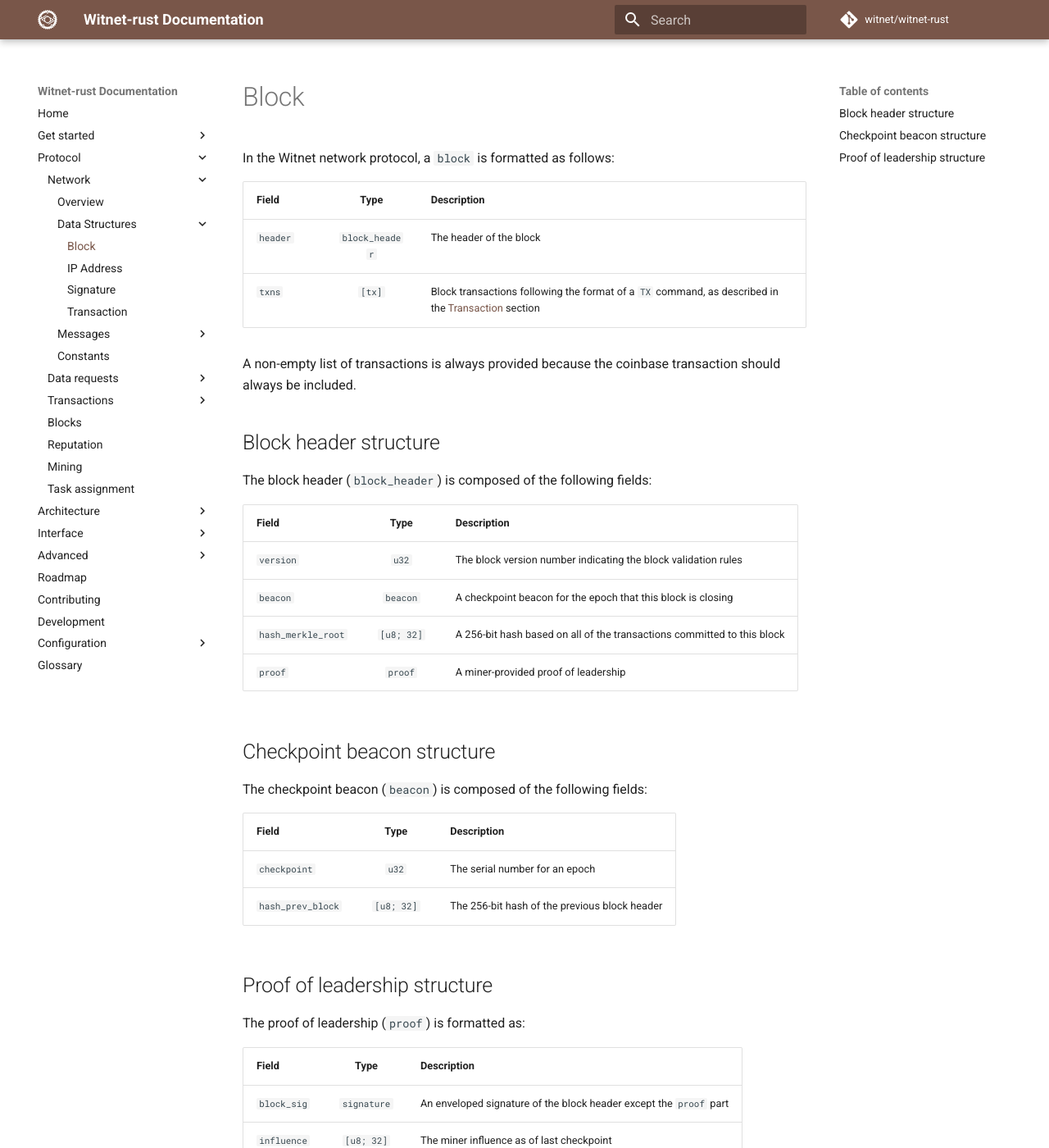
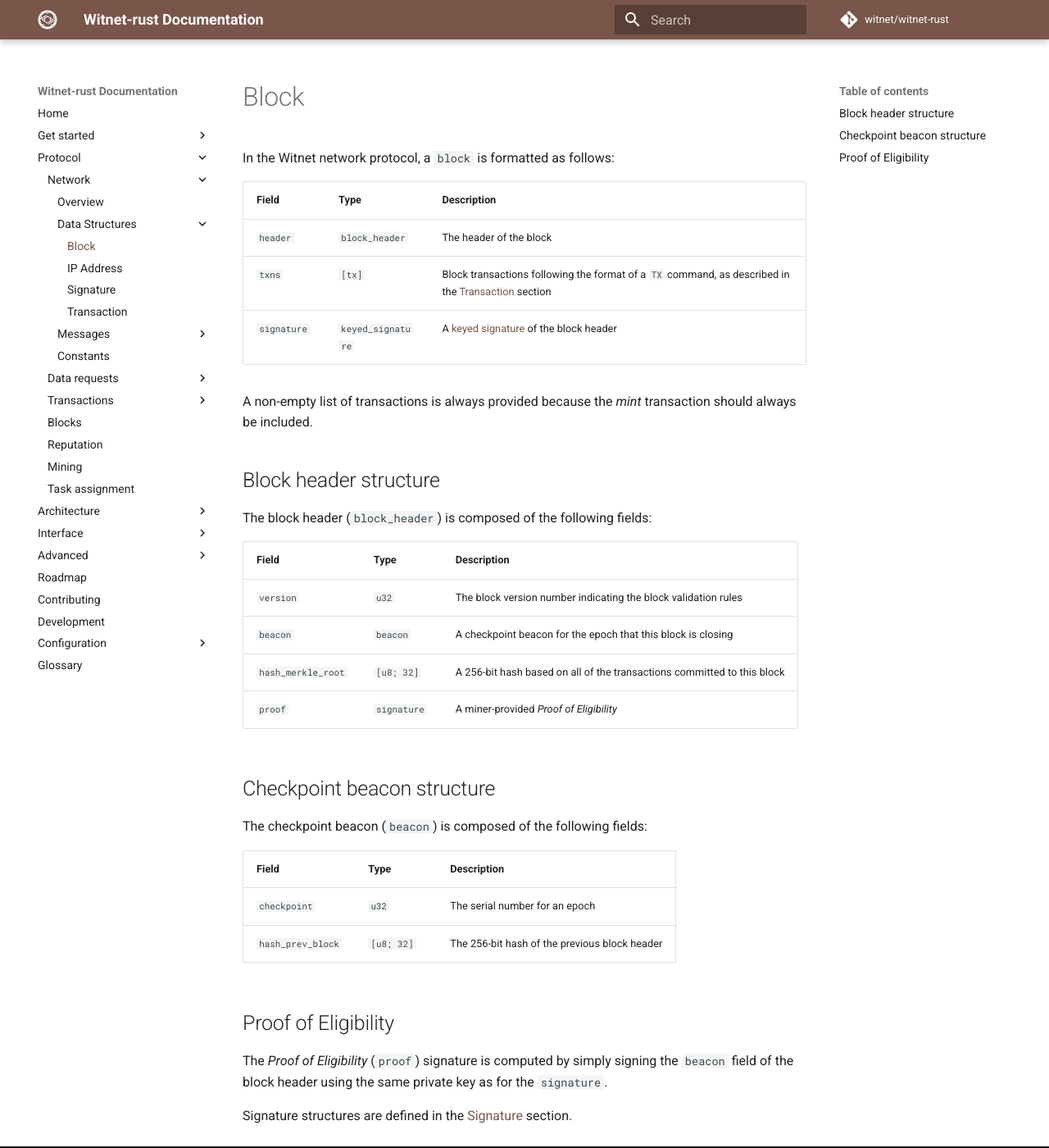
Before and after one commit to witnet/witnet-rust, an MkDocs documentation site: the page built from docs/protocol/network/data-structures/block.md, in a window 1280 px wide and 1400 px high. Shown: the whole window at 82% size. Built offline with MkDocs 1.6.1 and Material for MkDocs 9.7.7, drawn with Linux system fonts in a browser that asks for light colours; comment, search, counter and statistics services are not loaded.

Commit message:
docs(block): adapt block structure to latest thoughts
Also introduces usage of keyed signatures.

```diff
--- a/docs/protocol/network/data-structures/block.md
+++ b/docs/protocol/network/data-structures/block.md
@@ -3,40 +3,36 @@
 In the Witnet network protocol, a `block` is formatted as follows:
 
 | Field       | Type              | Description                                                                                          |
-| ----------- | :---------------: | ---------------------------------------------------------------------------------------------------- |
+|-------------|-------------------|------------------------------------------------------------------------------------------------------|
 | `header`    | `block_header`    | The header of the block                                                                              |
-| `txns`      | `[tx]` | Block transactions following the format of a `TX` command, as described in the [Transaction] section |
+| `txns`      | `[tx]`            | Block transactions following the format of a `TX` command, as described in the [Transaction] section |
+| `signature` | `keyed_signature` | A [keyed signature][Signature] of the block header                                                   |
 
-A non-empty list of transactions is always provided because the coinbase transaction should always be included.
+A non-empty list of transactions is always provided because the _mint_ transaction should always be included.
 
 ## Block header structure
 
 The block header (`block_header`) is composed of the following fields:
 
-| Field              | Type       | Description                                                             |
-| ------------------ | :--------: | ----------------------------------------------------------------------- |
-| `version`          | `u32`      | The block version number indicating the block validation rules          |
-| `beacon`           | `beacon`   | A checkpoint beacon for the epoch that this block is closing            |
-| `hash_merkle_root` | `[u8; 32]` | A 256-bit hash based on all of the transactions committed to this block |
-| `proof`            | `proof`    | A miner-provided proof of leadership                                    |
+| Field              | Type        | Description                                                             |
+|--------------------|-------------|-------------------------------------------------------------------------|
+| `version`          | `u32`       | The block version number indicating the block validation rules          |
+| `beacon`           | `beacon`    | A checkpoint beacon for the epoch that this block is closing            |
+| `hash_merkle_root` | `[u8; 32]`  | A 256-bit hash based on all of the transactions committed to this block |
+| `proof`            | `signature` | A miner-provided _Proof of Eligibility_                                 |
 
 ## Checkpoint beacon structure
 
 The checkpoint beacon (`beacon`) is composed of the following fields:
 
 | Field             | Type       | Description                                   |
-| ----------------- | :--------: | --------------------------------------------- |
+|-------------------|------------|-----------------------------------------------|
 | `checkpoint`      | `u32`      | The serial number for an epoch                |
 | `hash_prev_block` | `[u8; 32]` | The 256-bit hash of the previous block header |
 
-## Proof of leadership structure
+## Proof of Eligibility
 
-The proof of leadership (`proof`) is formatted as:
-
-| Field       | Type        | Description                                                        |
-| ----------- | :---------: | ------------------------------------------------------------------ |
-| `block_sig` | `signature` | An enveloped signature of the block header except the `proof` part |
-| `influence` | `[u8; 32]`  | The miner influence as of last checkpoint                          |
+The _Proof of Eligibility_ (`proof`) signature is computed by simply signing the `beacon` field of the block header using the same private key as for the `signature`.
 
 Signature structures are defined in the [Signature] section.
 
```
